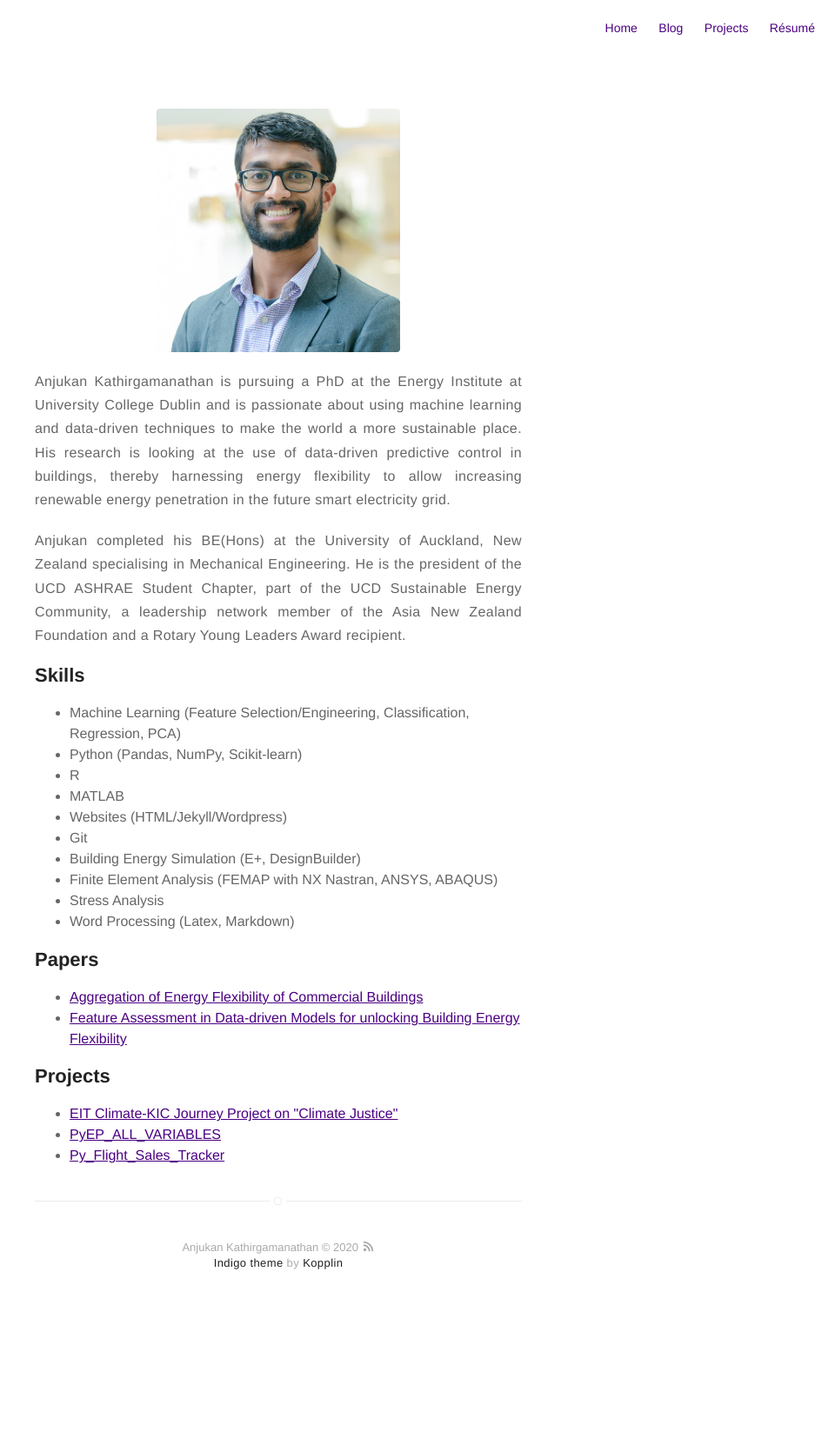
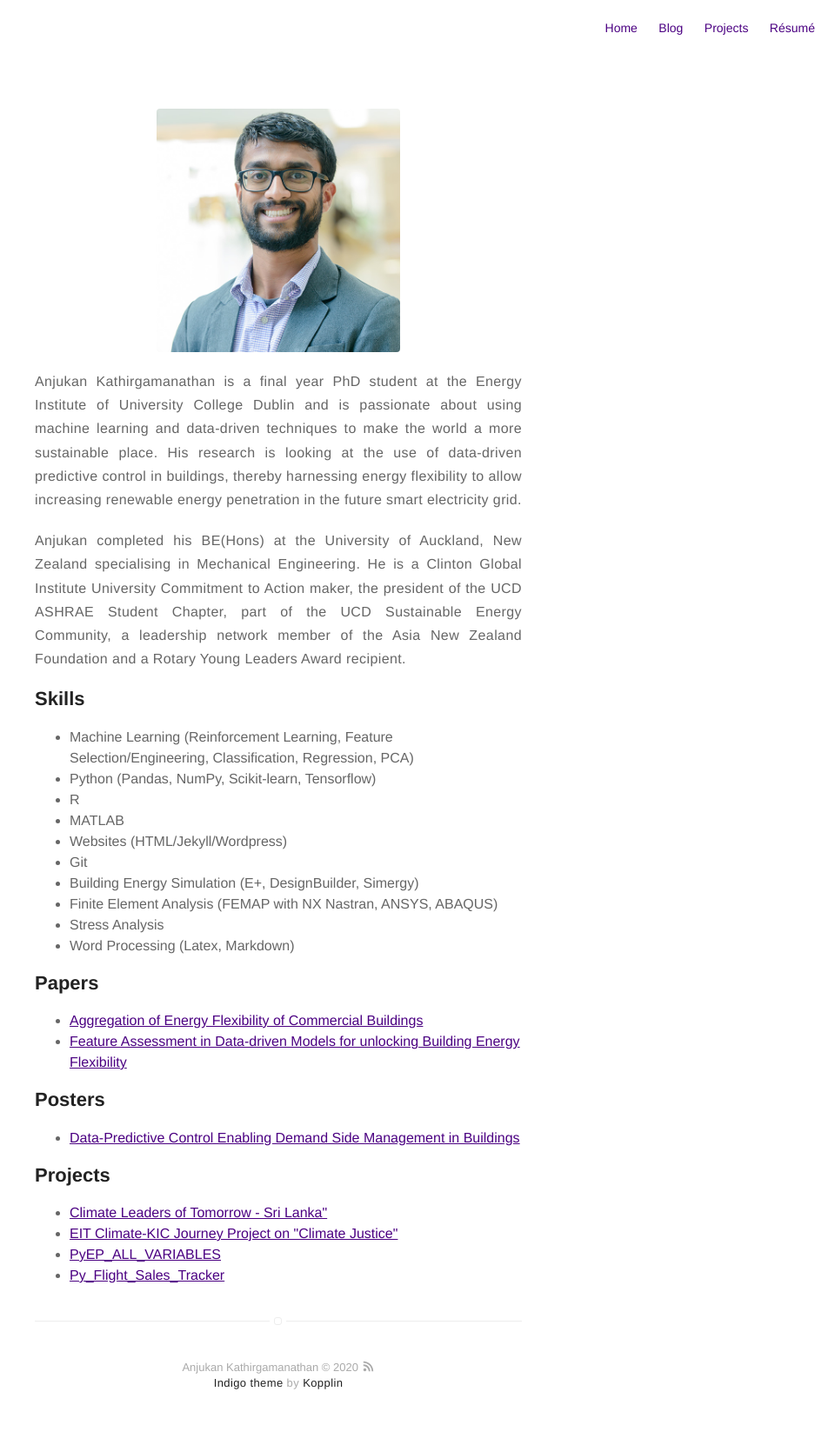
Before and after one commit to anjukan/anjukan.github.io, a Jekyll site: the page built from about.md, in a window 1280 px wide. Shown: the whole page at 87% size, without its empty margins (320-1280 px from the left). Built offline with Jekyll 4.4.1, drawn with Linux system fonts in a browser that asks for light colours; before the commit the page ends 1524 px from its top, so only the background shows below that.

Commit message:
Updated about page

```diff
--- a/about.md
+++ b/about.md
@@ -7,27 +7,27 @@ permalink: /about/
 
 <div style="text-align: justify">
 
-<p>Anjukan Kathirgamanathan is pursuing a PhD at the Energy Institute at University College Dublin and is passionate about
+<p>Anjukan Kathirgamanathan is a final year PhD student at the Energy Institute of University College Dublin and is passionate about
 using machine learning and data-driven techniques to make the world a more sustainable place. His research is looking at the
 use of data-driven predictive control in buildings, thereby harnessing energy flexibility to allow increasing renewable
 energy penetration in the future smart electricity grid.</p>
 
-<p>Anjukan completed his BE(Hons) at the University of Auckland, New Zealand specialising in Mechanical Engineering. He is the
-president of the UCD ASHRAE Student Chapter, part of the UCD Sustainable Energy Community, a leadership network member
-of the Asia New Zealand Foundation and a Rotary Young Leaders Award recipient.</p>
+<p>Anjukan completed his BE(Hons) at the University of Auckland, New Zealand specialising in Mechanical Engineering. He is a Clinton
+Global Institute University Commitment to Action maker, the president of the UCD ASHRAE Student Chapter, part of the UCD Sustainable
+Energy Community, a leadership network member of the Asia New Zealand Foundation and a Rotary Young Leaders Award recipient.</p>
 
 </div>
 
 <h2>Skills</h2>
 
 <ul class="skill-list">
-	<li>Machine Learning (Feature Selection/Engineering, Classification, Regression, PCA)</li>
-	<li>Python (Pandas, NumPy, Scikit-learn)</li>
+	<li>Machine Learning (Reinforcement Learning, Feature Selection/Engineering, Classification, Regression, PCA)</li>
+	<li>Python (Pandas, NumPy, Scikit-learn, Tensorflow)</li>
 	<li>R</li>
 	<li>MATLAB</li>
 	<li>Websites (HTML/Jekyll/Wordpress)</li>
 	<li>Git</li>
-	<li>Building Energy Simulation (E+, DesignBuilder)</li>
+	<li>Building Energy Simulation (E+, DesignBuilder, Simergy)</li>
 	<li>Finite Element Analysis (FEMAP with NX Nastran, ANSYS, ABAQUS)</li>
 	<li>Stress Analysis</li>
 	<li>Word Processing (Latex, Markdown)</li>
@@ -37,13 +37,20 @@ of the Asia New Zealand Foundation and a Rotary Young Leaders Award recipient.</
 
 <ul>
 	<li><a href="http://www.ibpsa.org/proceedings/eSimPapers/2018/1-3-A-4.pdf">Aggregation of Energy Flexibility of Commercial Buildings</a></li>
-	<li><a href="/assets/documents/C2.pdf">Feature Assessment in Data-driven Models for unlocking
+	<li><a href="http://www.ibpsa.org/proceedings/BS2019/BS2019_210591.pdf">Feature Assessment in Data-driven Models for unlocking
 	Building Energy Flexibility</a></li>
+</ul>
+
+<h2>Posters</h2>
+
+<ul>
+	<li><a href="/assets/images/ESIPP_Symposium_2019_Kathirgamanathan_Anjukan_Poster.jpg">Data-Predictive Control Enabling Demand Side Management in Buildings</a></li>
 </ul>
 
 <h2>Projects</h2>
 
 <ul>
+	<li><a href="http://climateleadersoftomorrow.org/lk/">Climate Leaders of Tomorrow - Sri Lanka"</a></li>
 	<li><a href="/assets/documents/19TgroupCLIMATEJUSTICELEAGUE.pdf">EIT Climate-KIC Journey Project on "Climate Justice"</a></li>
 	<li><a href="https://github.com/anjukan/PyEP_ALL_VARIABLES ">PyEP_ALL_VARIABLES</a></li>
 	<li><a href="https://github.com/anjukan/Py_Flight_Sales_Tracker">Py_Flight_Sales_Tracker</a></li>
```
